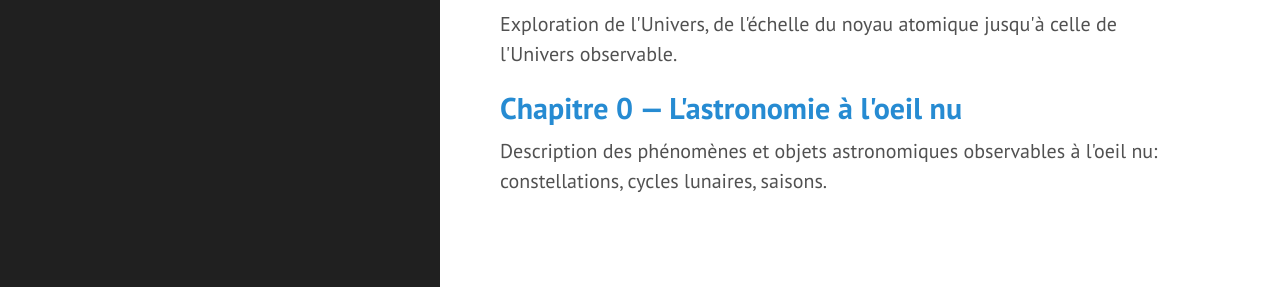
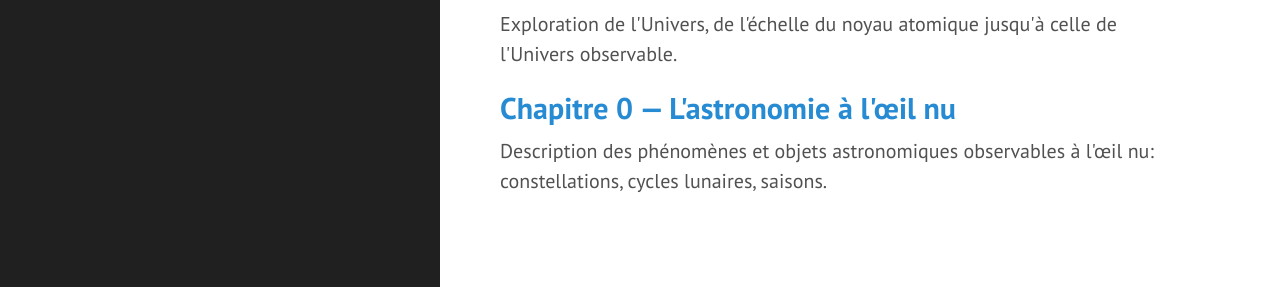
Before and after one commit to loicseguin/astronomie, a Jekyll site: the page built from index.html, in a window 1280 px wide. Shown: the part 139-426 px from the top of the page. Built offline with Jekyll 4.4.1, drawn with Linux system fonts in a browser that asks for light colours; Markdown is read by kramdown in place of the engine named in the settings; the list of posts is cut into pages by our own code.

Commit message:
Utiliser le caractère oe correct

```diff
--- a/index.html
+++ b/index.html
@@ -25,7 +25,7 @@ Exploration de l'Univers, de l'échelle du noyau atomique jusqu'à celle de
 l'Univers observable.
 
 <h2><a href="http://astro.loicseguin.com/chap00/">Chapitre 0 — L'astronomie
-    à l'oeil nu</a></h2>
+    à l'œil nu</a></h2>
 
-Description des phénomènes et objets astronomiques observables à l'oeil nu:
+Description des phénomènes et objets astronomiques observables à l'œil nu:
 constellations, cycles lunaires, saisons.
```
Also changed, not shown: chap00/index.md (+1 -1 lines).
